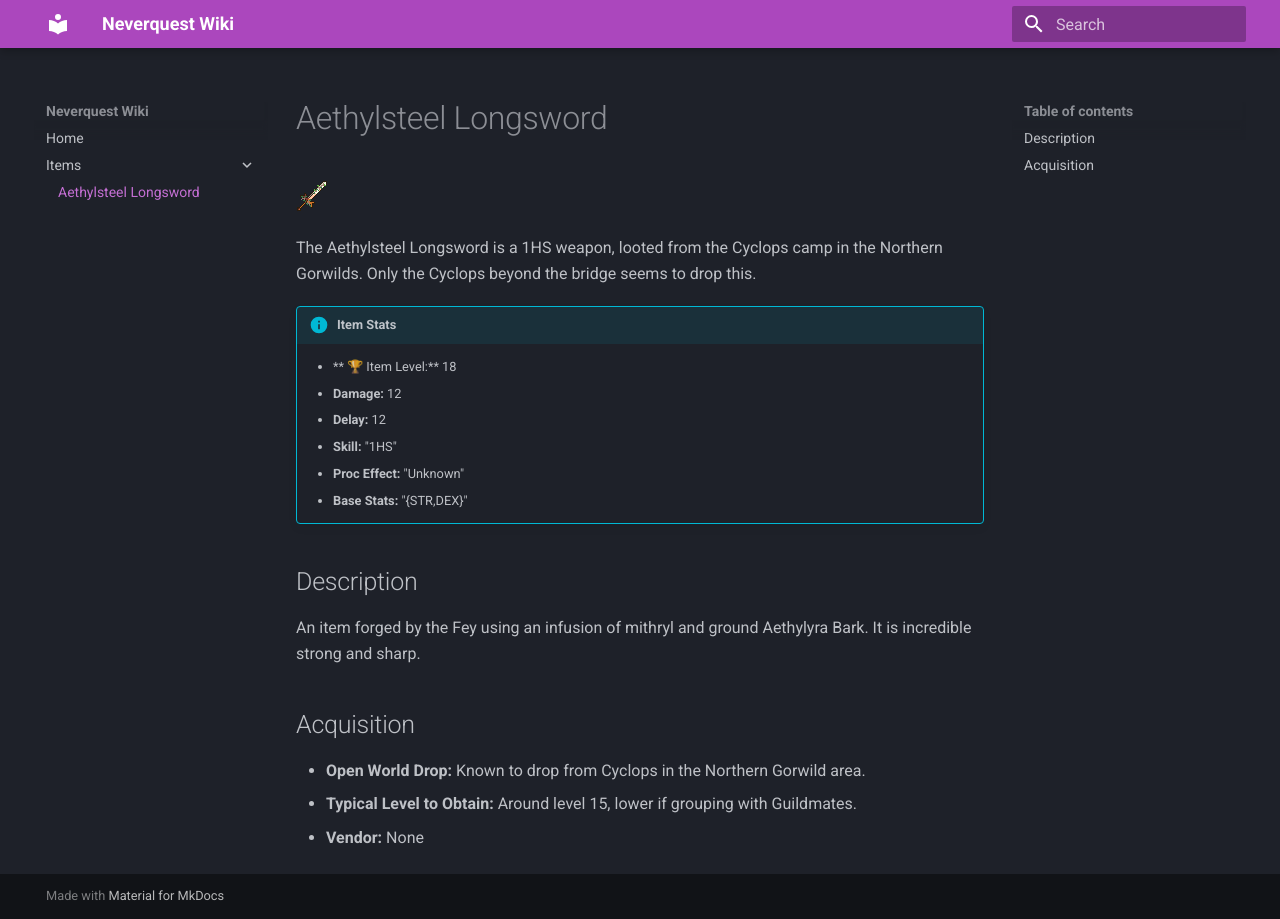
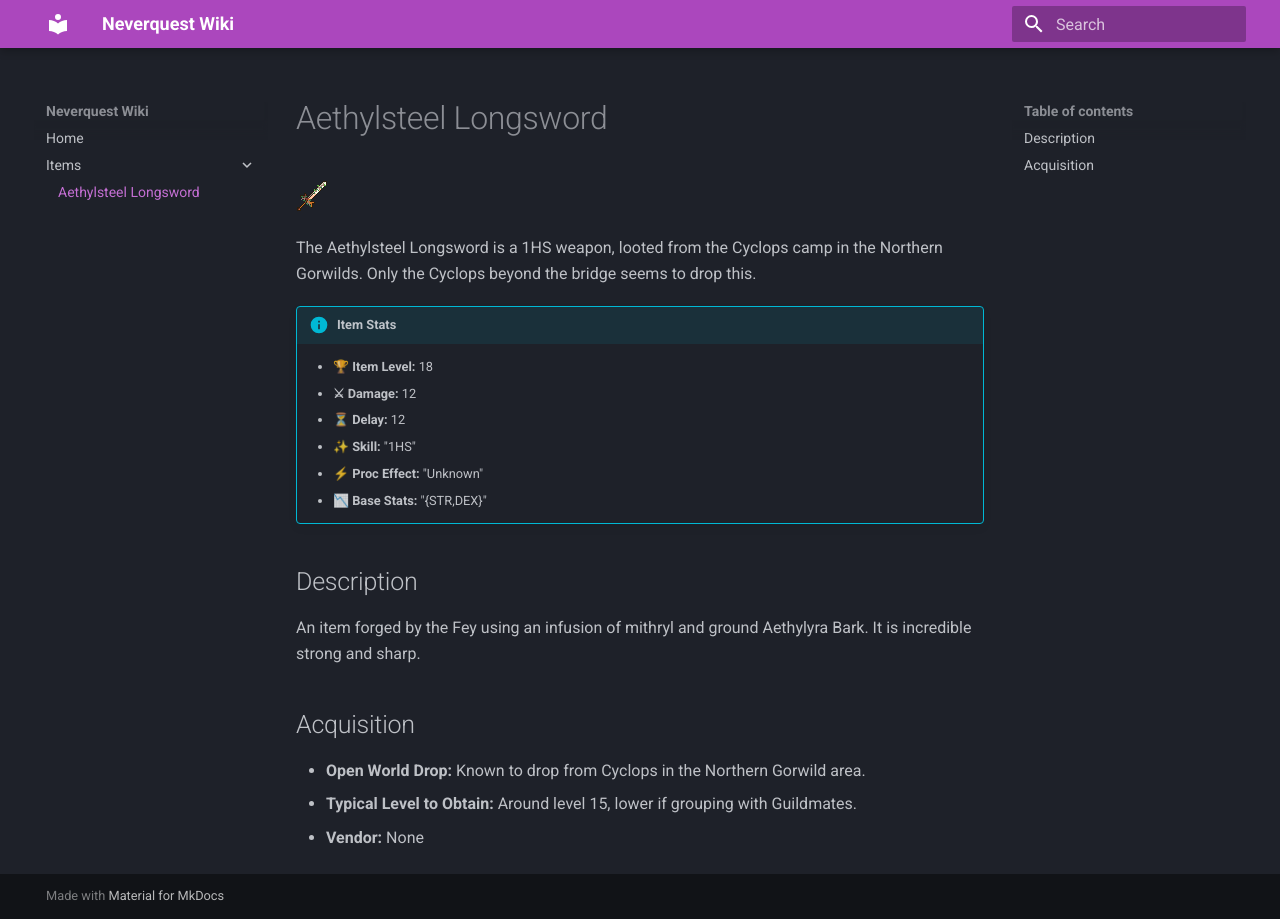
Before and after one commit to NeverQuest-Ben/NeverQuest, an MkDocs documentation site: the page built from docs/itemDatabase/Aethylsteel_Longsword.md, in a window 1280 px wide. Built offline with MkDocs 1.6.1 and Material for MkDocs 9.7.7, drawn with Linux system fonts in a browser that asks for light colours.

```diff
--- a/docs/itemDatabase/Aethylsteel_Longsword.md
+++ b/docs/itemDatabase/Aethylsteel_Longsword.md
@@ -5,12 +5,12 @@
 The Aethylsteel Longsword is a 1HS weapon, looted from the Cyclops camp in the Northern Gorwilds.  Only the Cyclops beyond the bridge seems to drop this.
 
 !!! info "Item Stats"
-    * ** 🏆 Item Level:** 18
-    * **Damage:** 12
-    * **Delay:** 12
-    * **Skill:** "1HS"
-    * **Proc Effect:** "Unknown"
-    * **Base Stats:** "{STR,DEX}"
+    * **🏆 Item Level:** 18
+    * **⚔ Damage:** 12
+    * **⏳ Delay:** 12
+    * **✨  Skill:** "1HS"
+    * **⚡ Proc Effect:** "Unknown"
+    * **📉 Base Stats:** "{STR,DEX}"
 
 
 ## Description
```
